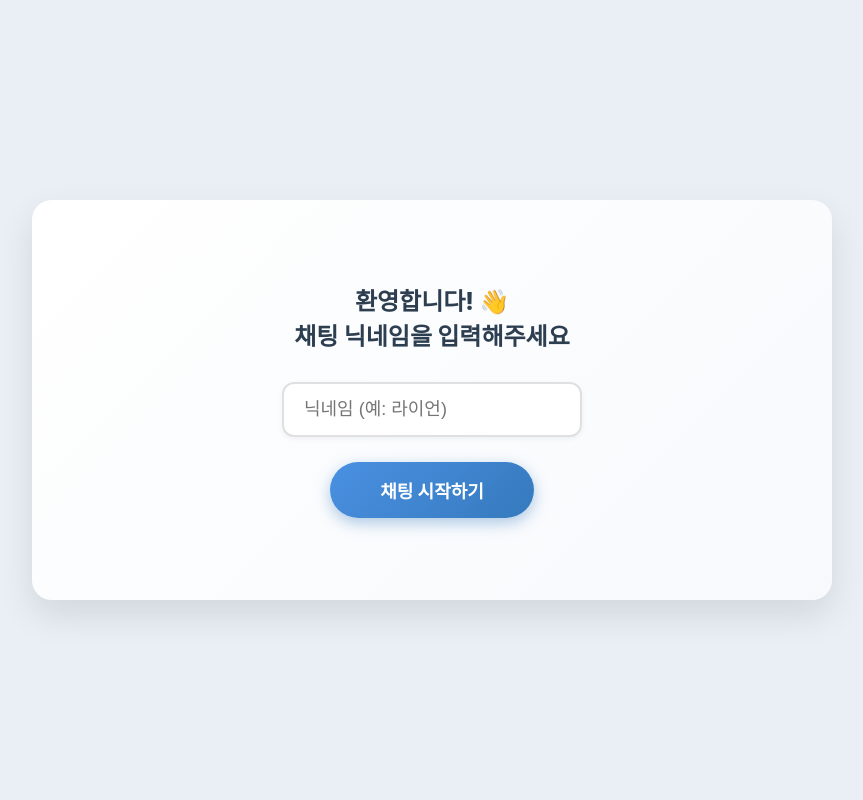
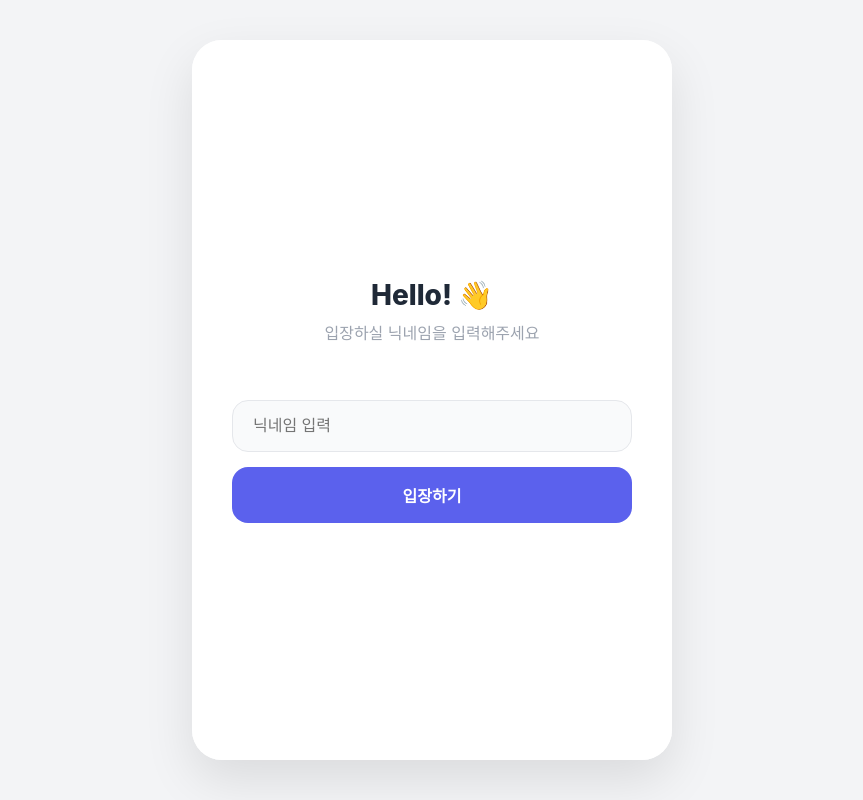
Before and after one commit to heessunny/chat-demo, a Python web app: template templates/index.html in a window 1280 px wide. Shown: the whole page, without its empty margins (208-1071 px from the left). Run offline with Jinja, Linux system fonts and the light colour scheme; the template is opened without the code that fills it, so the values that code supplies are empty; some libraries are stand-ins or nearby versions.

Commit message:
디자인 수정

```diff
--- a/templates/index.html
+++ b/templates/index.html
@@ -1,78 +1,86 @@
-<html>
-
+<!DOCTYPE html>
+<html lang="ko">
 <head>
     <meta charset="UTF-8">
     <meta name="viewport" content="width=device-width, initial-scale=1.0">
+    <title>Modern Chat</title>
     <script src='//ajax.googleapis.com/ajax/libs/jquery/1.11.0/jquery.min.js'></script>
     <script>
         $(document).ready(function () {
+            // 초기 상태 설정
             if (typeof WebSocket != 'undefined') {
-                $('#ask').css('display', 'flex');
+                $('#login-screen').addClass('active');
             } else {
-                $('#error').show();
+                $('#error-screen').show();
             }
 
-            // join on enter
-            $('#ask input').keydown(function (event) {
+            // 엔터키 입력 처리
+            $('#nickname-input').keydown(function (event) {
                 if (event.keyCode == 13) {
-                    $('#ask a').click();
+                    $('#join-btn').click();
                 }
-            })
+            });
 
-            // join on click
-            $('#ask a').click(function () {
-                join($('#ask input').val());
-                $('#ask').hide();
-                $('#channel').show();
-                $('input#message').focus();
+            // 입장 버튼 클릭
+            $('#join-btn').click(function () {
+                var name = $('#nickname-input').val().trim();
+                if(name === "") {
+                    alert("닉네임을 입력해주세요.");
+                    return;
+                }
+                join(name);
             });
 
             function join(name) {
+                // UI 전환
+                $('#login-screen').removeClass('active');
+                $('#chat-screen').addClass('active');
+                $('#chat-header strong').text(name + "님의 채팅");
+                $('#message-input').focus();
+
                 var ws_scheme = window.location.protocol == "https:" ? "wss" : "ws";
                 var ws_path = ws_scheme + '://' + window.location.host;
                 var ws = new WebSocket(ws_path);
 
-                var container = $('div#msgs');
+                var container = $('#chat-messages');
+
                 ws.onmessage = function (evt) {
                     var obj = JSON.parse(evt.data);
                     if (typeof obj != 'object') return;
 
                     var action = obj['action'];
-                    var struct = container.find('li.' + action + ':first');
-                    if (struct.length < 1) {
-                        console.log("Could not handle: " + evt.data);
-                        return;
+
+                    // 메시지 생성
+                    var msgHtml = '';
+                    var time = new Date().toLocaleTimeString('ko-KR', { hour: '2-digit', minute: '2-digit' });
+
+                    if (action == 'message') {
+                        var isSelf = (obj['user'] == name);
+                        var msgClass = isSelf ? 'message self' : 'message other';
+
+                        msgHtml = `
+                            <div class="${msgClass}">
+                                ${!isSelf ? `<div class="user-name">${obj['user']}</div>` : ''}
+                                <div class="bubble">
+                                    ${obj['message']}
+                                </div>
+                                <div class="time">${time}</div>
+                            </div>
+                        `;
+                    } else if (action == 'control') {
+                        msgHtml = `<div class="control-message"><span>${obj['user']} ${obj['message']}</span></div>`;
                     }
 
-                    var msg = struct.clone();
-                    msg.find('.time').text((new Date()).toString().match(/\d{2}:\d{2}:\d{2}/)[0]);
+                    container.append(msgHtml);
 
-                    if (action == 'message') {
-                        var matches;
-                        if (matches = obj['message'].match(/^\s*[\/\\]me\s(.*)/)) {
-                            msg.find('.user').text(obj['user'] + ' ' + matches[1]);
-                            msg.find('.user').css('font-weight', 'bold');
-                        } else {
-                            msg.find('.user').text(obj['user']);
-                            msg.find('.message').text(obj['message']);
-                        }
-                    } else if (action == 'control') {
-                        msg.find('.user').text(obj['user']);
-                        msg.find('.message').text(obj['message']);
-                        msg.addClass('control');
-                    }
-
-                    if (obj['user'] == name) {
-                        msg.addClass('self');
-                    }
-
-                    container.find('ul').append(msg.show());
+                    // 스크롤 최하단으로 이동
                     container.scrollTop(container[0].scrollHeight);
                 }
 
-                $('#channel form').submit(function (event) {
+                // 메시지 전송
+                $('#input-form').submit(function (event) {
                     event.preventDefault();
-                    var input = $(this).find(':input');
+                    var input = $('#message-input');
                     var msg = input.val();
                     if (msg) {
                         ws.send(JSON.stringify({ action: 'message', user: name, message: msg }));
@@ -82,305 +90,301 @@
             }
         });
     </script>
-    <style type="text/css" media="screen">
-        /* Reset & Basics */
-        * {
-            box-sizing: border-box;
-            outline: none;
+    <style>
+        /* 1. Global Reset & Fonts */
+        :root {
+            --primary-color: #5B61ED; /* 세련된 퍼플 블루 */
+            --bg-color: #F3F4F6;
+            --chat-bg: #FFFFFF;
+            --my-bubble: #5B61ED;
+            --other-bubble: #F0F2F5;
+            --text-main: #1F2937;
+            --text-sub: #9CA3AF;
         }
 
+        * { box-sizing: border-box; outline: none; }
         body {
-            font-family: -apple-system, BlinkMacSystemFont, "Segoe UI", Roboto, Helvetica, Arial, sans-serif;
-            background-color: #e9eff5; /* 배경색 살짝 변경 */
+            font-family: 'Pretendard', -apple-system, BlinkMacSystemFont, system-ui, Roboto, sans-serif;
+            background-color: var(--bg-color);
+            margin: 0;
             display: flex;
             justify-content: center;
             align-items: center;
             height: 100vh;
-            margin: 0;
-            color: #333;
+            overflow: hidden;
         }
 
-        a {
-            text-decoration: none;
-            color: inherit;
-        }
-
-        /* Container Style - 너비 확장 */
-        div.bordered {
-            background: white;
+        /* 2. Main Container (Mobile App Style) */
+        .app-container {
             width: 100%;
-            max-width: 800px; /* 500px -> 800px로 변경 */
-            border-radius: 20px; /* 모서리 더 둥글게 */
-            box-shadow: 0 15px 35px rgba(0, 0, 0, 0.1);
+            max-width: 480px; /* 모바일 비율 유지 */
+            height: 90vh;
+            max-height: 850px;
+            background-color: var(--chat-bg);
+            border-radius: 30px;
+            box-shadow: 0 20px 50px rgba(0,0,0,0.1);
+            position: relative;
             overflow: hidden;
-            position: relative;
-            animation: fadeIn 0.5s ease-out;
-        }
-
-        @keyframes fadeIn {
-            from { opacity: 0; transform: translateY(20px); }
-            to { opacity: 1; transform: translateY(0); }
-        }
-
-        #error {
-            background-color: #ffebee;
-            color: #c62828;
-            padding: 20px;
-            border: 1px solid #ef9a9a;
-        }
-
-        /* Login Screen (#ask) - 디자인 강화 */
-        #ask {
-            padding: 60px 40px; /* 패딩 증가 */
-            display: none;
-            flex-direction: column;
-            align-items: center;
-            justify-content: center;
-            height: 400px; /* 높이 증가 */
-            background: linear-gradient(135deg, #ffffff 0%, #f7f9fc 100%);
-        }
-
-        #ask .title {
-            font-size: 24px;
-            font-weight: 800;
-            color: #2c3e50;
-            margin-bottom: 30px;
-            text-align: center;
-        }
-
-        #ask input {
-            font-size: 18px;
-            padding: 15px 20px;
-            margin-bottom: 25px;
-            border: 2px solid #e0e0e0;
-            border-radius: 12px;
-            width: 80%; /* 너비 조정 */
-            max-width: 300px;
-            transition: all 0.3s;
-            background-color: #fff;
-            box-shadow: 0 2px 5px rgba(0,0,0,0.05);
-        }
-
-        #ask input:focus {
-            border-color: #4A90E2;
-            box-shadow: 0 4px 10px rgba(74, 144, 226, 0.2);
-            transform: translateY(-2px);
-        }
-
-        #ask span.join {
-            display: inline-block;
-            padding: 15px 50px;
-            background: linear-gradient(135deg, #4A90E2 0%, #357ABD 100%);
-            color: white;
-            font-size: 18px;
-            font-weight: 700;
-            border-radius: 30px;
-            cursor: pointer;
-            box-shadow: 0 5px 15px rgba(53, 122, 189, 0.4);
-            transition: all 0.3s;
-        }
-
-        #ask span.join:hover {
-            transform: translateY(-3px);
-            box-shadow: 0 8px 20px rgba(53, 122, 189, 0.5);
-        }
-
-        #ask span.join:active {
-            transform: translateY(1px);
-        }
-
-        /* Chat Channel */
-        #channel {
-            height: 700px;
-            display: flex;
-            flex-direction: column;
-            margin-top: 0 !important;
-        }
-
-        #channel div#descr {
-            background-color: #4A90E2;
-            color: white;
-            padding: 20px 30px;
-            font-size: 15px;
-            line-height: 1.5;
-            z-index: 10;
-            box-shadow: 0 2px 10px rgba(0,0,0,0.1);
-        }
-
-        #channel div#descr strong {
-            font-size: 18px;
-        }
-
-        #channel div#descr a {
-            color: #fff;
-            text-decoration: underline;
-            font-weight: bold;
-        }
-
-        /* Messages Area */
-        div#msgs {
-            flex: 1;
-            overflow-y: auto;
-            padding: 30px; /* 패딩 증가 */
-            background-color: #f7f9fc;
-            scroll-behavior: smooth;
-        }
-
-        div#msgs::-webkit-scrollbar { width: 6px; }
-        div#msgs::-webkit-scrollbar-thumb { background-color: #cbd5e0; border-radius: 3px; }
-
-        div#msgs ul {
-            list-style: none;
-            padding: 0;
-            margin: 0;
             display: flex;
             flex-direction: column;
         }
 
-        div#msgs li {
-            margin-bottom: 24px;
+        /* 3. Login Screen */
+        .screen {
+            position: absolute;
+            top: 0; left: 0;
+            width: 100%;
+            height: 100%;
+            background: white;
             display: flex;
             flex-direction: column;
-            align-items: flex-start;
-            max-width: 70%; /* 말풍선 최대 너비 줄임 (가독성 위해) */
+            justify-content: center;
+            align-items: center;
+            padding: 40px;
+            transition: transform 0.4s ease-in-out, opacity 0.4s;
+            opacity: 0;
+            pointer-events: none;
+            z-index: 10;
         }
 
-        /* 상대방 메시지 */
-        div#msgs li:not(.self) {
+        .screen.active {
+            opacity: 1;
+            pointer-events: auto;
+            transform: translateY(0);
+        }
+
+        /* Hide screen when moving out */
+        #login-screen { transform: scale(1.1); }
+        #login-screen.active { transform: scale(1); }
+
+        .logo-area { margin-bottom: 40px; text-align: center; }
+        .logo-area h1 { margin: 0; font-size: 28px; color: var(--text-main); font-weight: 800; }
+        .logo-area p { color: var(--text-sub); margin-top: 8px; }
+
+        input[type="text"] {
+            width: 100%;
+            padding: 16px 20px;
+            border-radius: 16px;
+            border: 1px solid #E5E7EB;
+            background: #F9FAFB;
+            font-size: 16px;
+            transition: all 0.2s;
+            margin-bottom: 15px;
+        }
+        input[type="text"]:focus {
+            border-color: var(--primary-color);
+            background: #fff;
+            box-shadow: 0 0 0 4px rgba(91, 97, 237, 0.1);
+        }
+
+        .btn-primary {
+            width: 100%;
+            padding: 16px;
+            border-radius: 16px;
+            border: none;
+            background-color: var(--primary-color);
+            color: white;
+            font-size: 16px;
+            font-weight: 700;
+            cursor: pointer;
+            transition: transform 0.1s, background-color 0.2s;
+        }
+        .btn-primary:active { transform: scale(0.98); }
+        .btn-primary:hover { background-color: #484ED0; }
+
+        /* 4. Chat Screen */
+        #chat-screen {
+            display: flex;
+            flex-direction: column;
+            background-color: #fff;
+        }
+
+        /* Chat Header */
+        .chat-header {
+            padding: 20px 25px;
+            border-bottom: 1px solid #F3F4F6;
+            background: rgba(255,255,255,0.95);
+            backdrop-filter: blur(10px);
+            z-index: 5;
+            display: flex;
+            justify-content: space-between;
+            align-items: center;
+        }
+        .chat-header strong { font-size: 18px; color: var(--text-main); }
+        .status-dot { width: 8px; height: 8px; background: #10B981; border-radius: 50%; }
+
+        /* Messages Area */
+        .chat-messages {
+            flex: 1;
+            padding: 20px;
+            overflow-y: auto;
+            background-color: #fff;
+            display: flex;
+            flex-direction: column;
+            gap: 20px; /* 메시지 간격 넓게 */
+        }
+
+        /* Scrollbar Hide */
+        .chat-messages::-webkit-scrollbar { width: 4px; }
+        .chat-messages::-webkit-scrollbar-thumb { background-color: transparent; }
+        .chat-messages:hover::-webkit-scrollbar-thumb { background-color: #ddd; border-radius: 2px; }
+
+        /* Message Bubbles */
+        .message {
+            display: flex;
+            flex-direction: column;
+            max-width: 75%;
+            position: relative;
+            animation: fadeIn 0.3s ease;
+        }
+
+        @keyframes fadeIn { from { opacity: 0; transform: translateY(10px); } to { opacity: 1; transform: translateY(0); } }
+
+        .message .user-name {
+            font-size: 12px;
+            color: var(--text-sub);
+            margin-bottom: 5px;
+            margin-left: 2px;
+        }
+
+        .message .bubble {
+            padding: 12px 16px;
+            border-radius: 18px;
+            font-size: 15px;
+            line-height: 1.5;
+            position: relative;
+            word-break: break-all;
+        }
+
+        .message .time {
+            font-size: 10px;
+            color: #C5C9D2;
+            margin-top: 4px;
+        }
+
+        /* Other's Message (Left) */
+        .message.other {
             align-self: flex-start;
         }
+        .message.other .bubble {
+            background-color: var(--other-bubble);
+            color: var(--text-main);
+            border-top-left-radius: 4px;
+        }
+        .message.other .time { margin-left: 4px; }
 
-        /* 내 메시지 */
-        div#msgs li.self {
+        /* My Message (Right) */
+        .message.self {
             align-self: flex-end;
             align-items: flex-end;
         }
+        .message.self .bubble {
+            background-color: var(--my-bubble);
+            color: white;
+            border-top-right-radius: 4px;
+            box-shadow: 0 4px 15px rgba(91, 97, 237, 0.2); /* 은은한 그림자 */
+        }
+        .message.self .time { margin-right: 4px; text-align: right; }
 
-        /* User Name Styling */
-        div#msgs li span.user {
-            font-size: 13px;
-            color: #555;
-            margin-bottom: 6px;
-            margin-left: 5px;
-            font-weight: 600;
+        /* Control Message */
+        .control-message {
+            text-align: center;
+            margin: 10px 0;
+        }
+        .control-message span {
+            background-color: #F3F4F6;
+            padding: 6px 12px;
+            border-radius: 20px;
+            font-size: 12px;
+            color: var(--text-sub);
         }
 
-        div#msgs li.self span.user {
-            display: none;
+        /* Input Area (Floating Style) */
+        .input-area {
+            padding: 20px;
+            background: #fff;
+            position: relative;
         }
 
-        /* Message Bubble Styling */
-        div#msgs li span.message {
-            padding: 12px 18px; /* 패딩 증가 */
-            border-radius: 20px;
-            font-size: 16px; /* 폰트 크기 증가 */
-            line-height: 1.5;
-            word-break: break-word;
-            position: relative;
-            box-shadow: 0 2px 5px rgba(0,0,0,0.05);
+        .input-wrapper {
+            display: flex;
+            background: #F9FAFB;
+            padding: 8px;
+            border-radius: 25px;
+            border: 1px solid #E5E7EB;
+            align-items: center;
+            transition: border-color 0.2s;
         }
 
-        /* 상대방 말풍선 */
-        div#msgs li:not(.self) span.message {
-            background-color: #fff;
-            color: #2d3748;
-            border-top-left-radius: 2px;
+        .input-wrapper:focus-within {
+            border-color: var(--primary-color);
+            background: #fff;
+            box-shadow: 0 4px 15px rgba(0,0,0,0.05);
         }
 
-        /* 내 말풍선 */
-        div#msgs li.self span.message {
-            background-color: #4A90E2;
+        .input-wrapper input {
+            flex: 1;
+            background: transparent;
+            border: none;
+            padding: 10px 15px;
+            font-size: 15px;
+            margin: 0;
+            box-shadow: none;
+        }
+        .input-wrapper input:focus { box-shadow: none; }
+
+        .send-btn {
+            background: var(--primary-color);
             color: white;
-            border-top-right-radius: 2px;
-            box-shadow: 0 4px 10px rgba(74, 144, 226, 0.3);
+            border: none;
+            width: 40px;
+            height: 40px;
+            border-radius: 50%;
+            display: flex;
+            align-items: center;
+            justify-content: center;
+            cursor: pointer;
+            transition: background 0.2s;
+            font-size: 18px;
         }
+        .send-btn:hover { background: #484ED0; }
 
-        /* Time Styling */
-        div#msgs li span.time {
-            font-size: 11px;
-            color: #a0aec0;
-            margin-top: 6px;
-            margin-left: 4px;
-            margin-right: 4px;
-        }
-
-        /* System Messages */
-        div#msgs li.control {
-            align-self: center;
-            align-items: center;
-            margin: 30px 0;
-        }
-        div#msgs li.control span.message {
-            background: rgba(0,0,0,0.05);
-            box-shadow: none;
-            color: #718096;
-            font-size: 13px;
-            padding: 5px 15px;
-            border-radius: 15px;
-        }
-        div#msgs li.control span.user,
-        div#msgs li.control span.time {
-            display: none;
-        }
-
-        /* Input Area */
-        div#input {
-            padding: 20px 30px;
-            background-color: #fff;
-            border-top: 1px solid #edf2f7;
-        }
-
-        div#input #message {
-            width: 100%;
-            border: 2px solid #e2e8f0;
-            border-radius: 30px;
-            padding: 15px 25px;
-            font-size: 16px;
-            background-color: #f7fafc;
-            transition: all 0.3s;
-        }
-
-        div#input #message:focus {
-            border-color: #4A90E2;
-            background-color: #fff;
-            box-shadow: 0 4px 12px rgba(74, 144, 226, 0.15);
-        }
     </style>
 </head>
+<body>
 
-<body>
-    <div id="error" class="bordered" style="display: none;">
-        This browser has no native WebSocket support.<br />
-        Use a WebKit nightly or Google Chrome.
+    <div class="app-container">
+
+        <div id="login-screen" class="screen">
+            <div class="logo-area">
+                <h1>Hello! 👋</h1>
+                <p>입장하실 닉네임을 입력해주세요</p>
+            </div>
+            <input type="text" id="nickname-input" placeholder="닉네임 입력" autocomplete="off">
+            <button id="join-btn" class="btn-primary">입장하기</button>
         </div>
 
-    <div id="ask" class="bordered">
-        <div class="title">환영합니다! 👋<br>채팅 닉네임을 입력해주세요</div>
-        <input type="text" id="name" placeholder="닉네임 (예: 라이언)" autocomplete="off" />
-        <a href="#"><span class="join">채팅 시작하기</span></a>
+        <div id="chat-screen" class="screen">
+            <div class="chat-header" id="chat-header">
+                <strong>Chat Room</strong>
+                <div class="status-dot"></div>
             </div>
 
-    <div id="channel" class="bordered" style="display: none;">
-        <div id="descr">
-            <strong>Chat Room</strong><br>
-            [프로디지털 아카데미 7기] 실시간 채팅 데모
+            <div id="chat-messages" class="chat-messages">
+                <div class="control-message"><span>채팅방에 입장하셨습니다.</span></div>
             </div>
-        <div id="msgs">
-            <ul>
-                <li class="message" style="display: none">
-                    <span class="user"></span>
-                    <span class="message"></span>
-                    <span class="time"></span>
-                </li>
-                <li class="control" style="display: none">
-                    <span class="user"></span>&nbsp;<span class="message"></span>
-                </li>
-            </ul>
+
+            <div class="input-area">
+                <form id="input-form">
+                    <div class="input-wrapper">
+                        <input type="text" id="message-input" placeholder="메시지를 입력하세요..." autocomplete="off">
+                        <button type="submit" class="send-btn">➤</button>
                     </div>
-        <div id="input">
-            <form><input type="text" id="message" placeholder="메세지를 입력하세요..." autocomplete="off" /></form>
+                </form>
             </div>
         </div>
+
+    </div>
+
 </body>
-
 </html>
```
Lines whose indentation alone changed are shown as unchanged.
